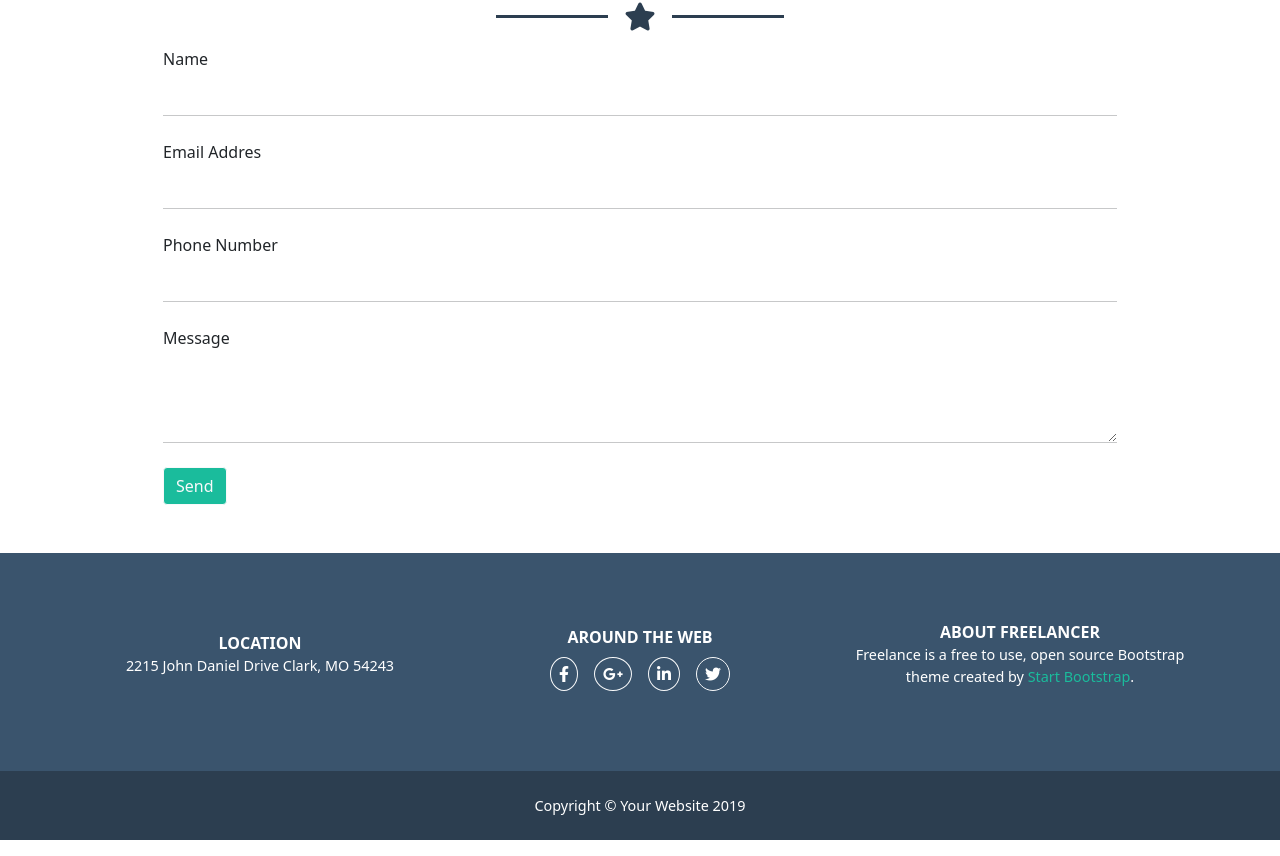
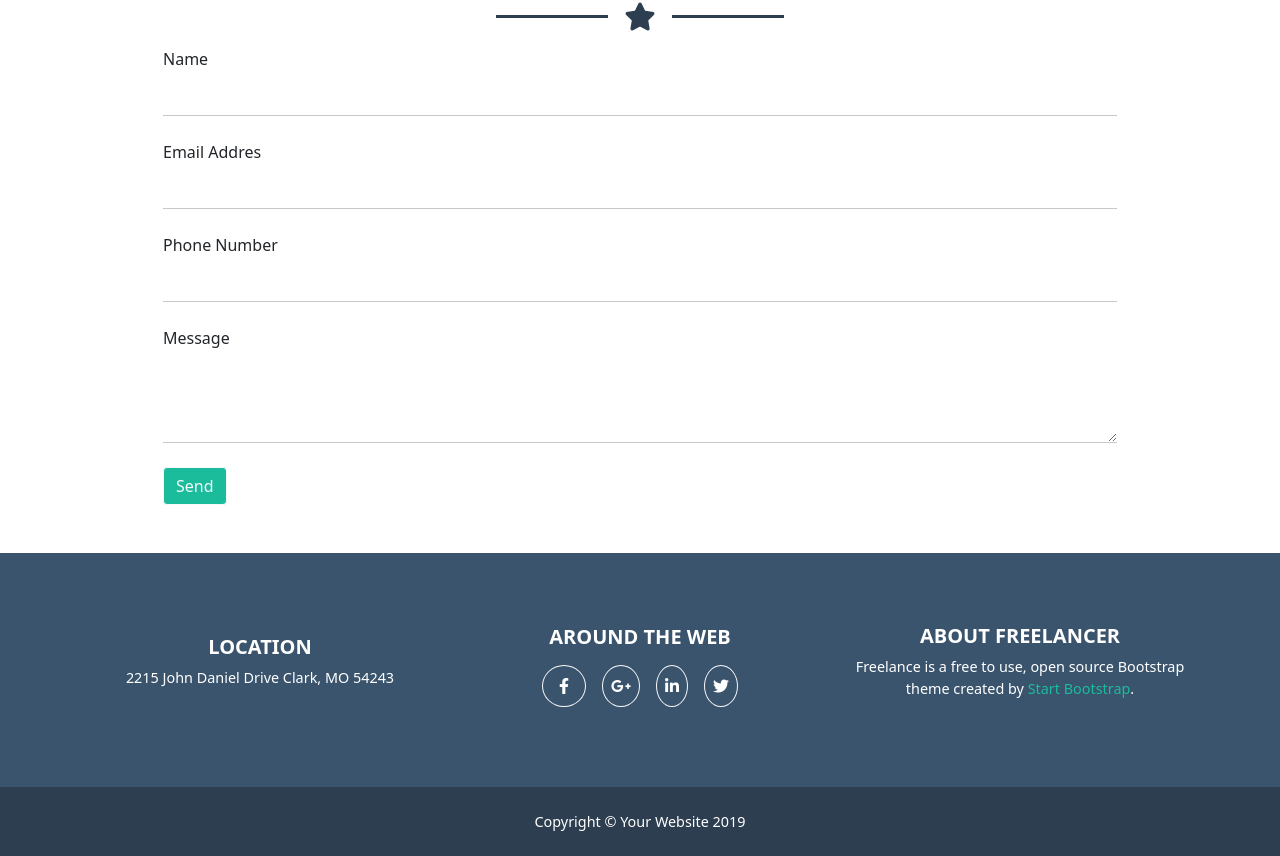
Before and after one commit to simoneluca00/html-css-bootstrap-freelancer, a plain HTML site: page index.html in a window 1280 px wide. Shown: the part 1695-2551 px from the top of the page. Drawn offline with nearby package versions, Linux system fonts and the light colour scheme.

Commit message:
Correzione finale

```diff
--- a/asset/css/style.css
+++ b/asset/css/style.css
@@ -30,7 +30,6 @@ html {
 }
 
 /* HEADER */
-
 a.sz-nav-link {
     font-size: 0.8em;
 }
--- a/index.html
+++ b/index.html
@@ -13,7 +13,7 @@
   <!-- FONT AWESOME 6 -->
   <link rel="stylesheet" href="https://cdnjs.cloudflare.com/ajax/libs/font-awesome/6.0.0/css/all.min.css"
     integrity="sha512-9usAa10IRO0HhonpyAIVpjrylPvoDwiPUiKdWk5t3PyolY1cOd4DSE0Ga+ri4AuTroPR5aQvXU9xC6qOPnzFeg=="
-    crossorigin="anonymous" referrerpolicy="no-referrer" />
+    crossorigin="anonymous" referrerpolicy="no-referrer"/>
 
   <link rel="stylesheet" href="./asset/css/style.css">
   <title>Bootstrap Freelancer</title>
@@ -161,19 +161,19 @@
         <div class="sz-form col-9">
           <div class="mb-4">
             <label for="formGroupExampleInput" class="form-label">Name</label>
-            <input type="text" class="form-control sz-form-control border-0" id="formGroupExampleInput">
+            <input type="text" class="form-control sz-form-control border-0" id="formGroupExampleInput-1">
             <hr class="m-0">
           </div>
 
           <div class="mb-4">
             <label for="formGroupExampleInput2" class="form-label">Email Addres</label>
-            <input type="email" class="form-control sz-form-control border-0" id="formGroupExampleInput2">
+            <input type="email" class="form-control sz-form-control border-0" id="formGroupExampleInput-2">
             <hr class="m-0">
           </div>
 
           <div class="mb-4">
             <label for="formGroupExampleInput" class="form-label">Phone Number</label>
-            <input type="text" class="form-control sz-form-control border-0" id="formGroupExampleInput3">
+            <input type="phone" class="form-control sz-form-control border-0" id="formGroupExampleInput-3">
             <hr class="m-0">
           </div>
 
@@ -193,39 +193,46 @@
   <footer class="text-white">
     <div class="sz-bg-blue-footer py-5">
       <div class="container">
-        <div
-          class="row flex-column flex-md-row justify-content-center align-items-center justify-content-md-between text-center">
+        <div class="row flex-column flex-md-row justify-content-center align-items-center justify-content-md-between text-center">
 
           <div class="sz-location col-auto col-md-4">
-            <span class="text-uppercase fw-bold">location</span>
+            <h5 class="text-uppercase fw-bold">location</h5>
             <p class="text-capitalize sz-text-small">2215 John Daniel Drive Clark, MO 54243</p>
           </div>
 
           <div class="sz-web my-4 col-md-4">
-            <span class="text-uppercase fw-bold">around the web</span>
+            <h5 class="text-uppercase fw-bold">around the web</h5>
             <div class="d-flex justify-content-center p-2">
 
-              <div class="d-flex justify-content-center align-items-center border border-light rounded-circle p-2 me-3">
-                <i class="fa-brands fa-facebook-f"></i>
+              <div class="d-flex justify-content-center align-items-center border border-light rounded-circle px-3 me-3">
+                <a class="text-white text-decoration-none" href="#">
+                  <i class="fa-brands fa-facebook-f"></i>
+                </a>
               </div>
 
               <div class="d-flex justify-content-center align-items-center border border-light rounded-circle p-2 me-3">
-                <i class="fa-brands fa-google-plus-g"></i>
+                <a class="text-white text-decoration-none" href="#">
+                  <i class="fa-brands fa-google-plus-g"></i>
+                </a>
               </div>
 
               <div class="d-flex justify-content-center align-items-center border border-light rounded-circle p-2 me-3">
-                <i class="fa-brands fa-linkedin-in"></i>
+                <a class="text-white text-decoration-none" href="#">
+                  <i class="fa-brands fa-linkedin-in"></i>
+                </a>
               </div>
 
               <div class="d-flex justify-content-center align-items-center border border-light rounded-circle p-2">
-                <i class="fa-brands fa-twitter"></i>
+                <a class="text-white text-decoration-none" href="#">
+                  <i class="fa-brands fa-twitter"></i>
+                </a>
               </div>
 
             </div>
           </div>
 
           <div class="sz-info col-8 col-md-4">
-            <span class="text-uppercase fw-bold">about freelancer</span>
+            <h5 class="text-uppercase fw-bold">about freelancer</h5>
             <p class="sz-text-small">
               Freelance is a free to use, open source Bootstrap theme created by <span class="sz-highlight">Start
                 Bootstrap</span>.
```
